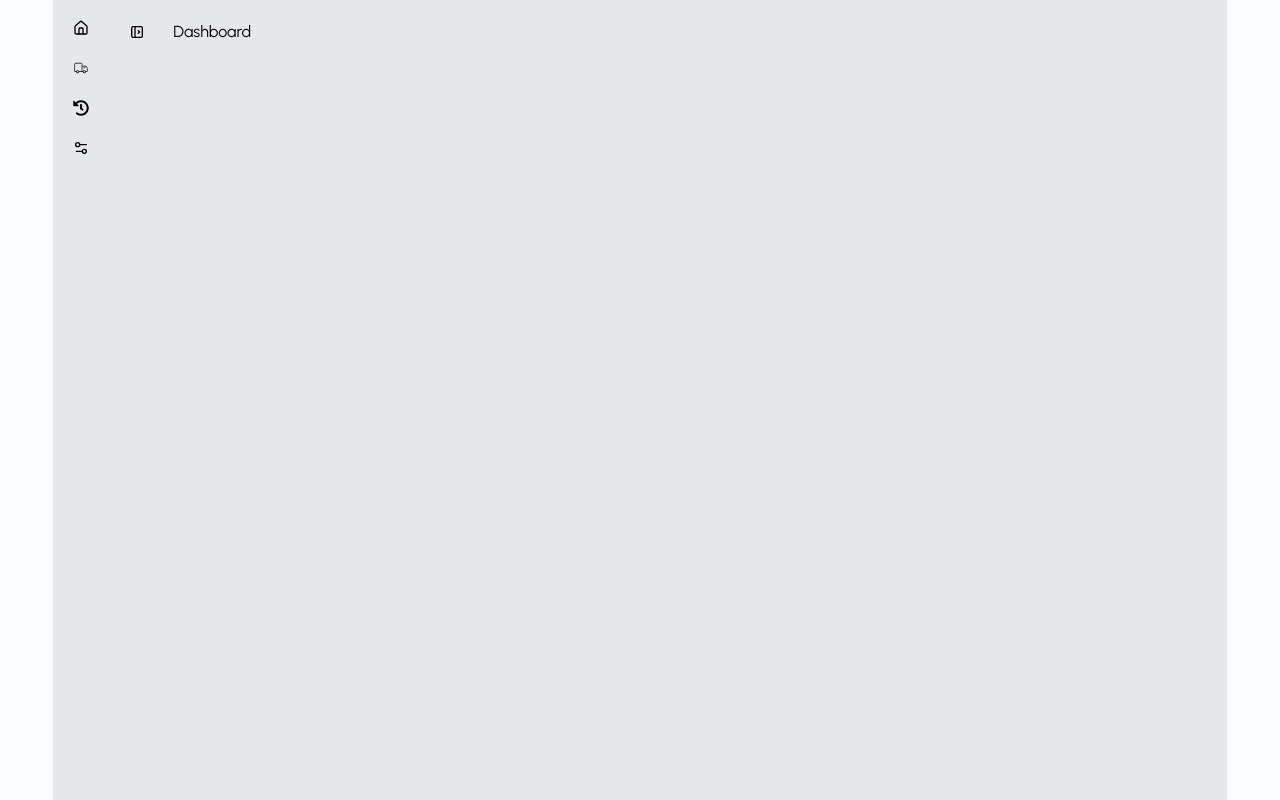
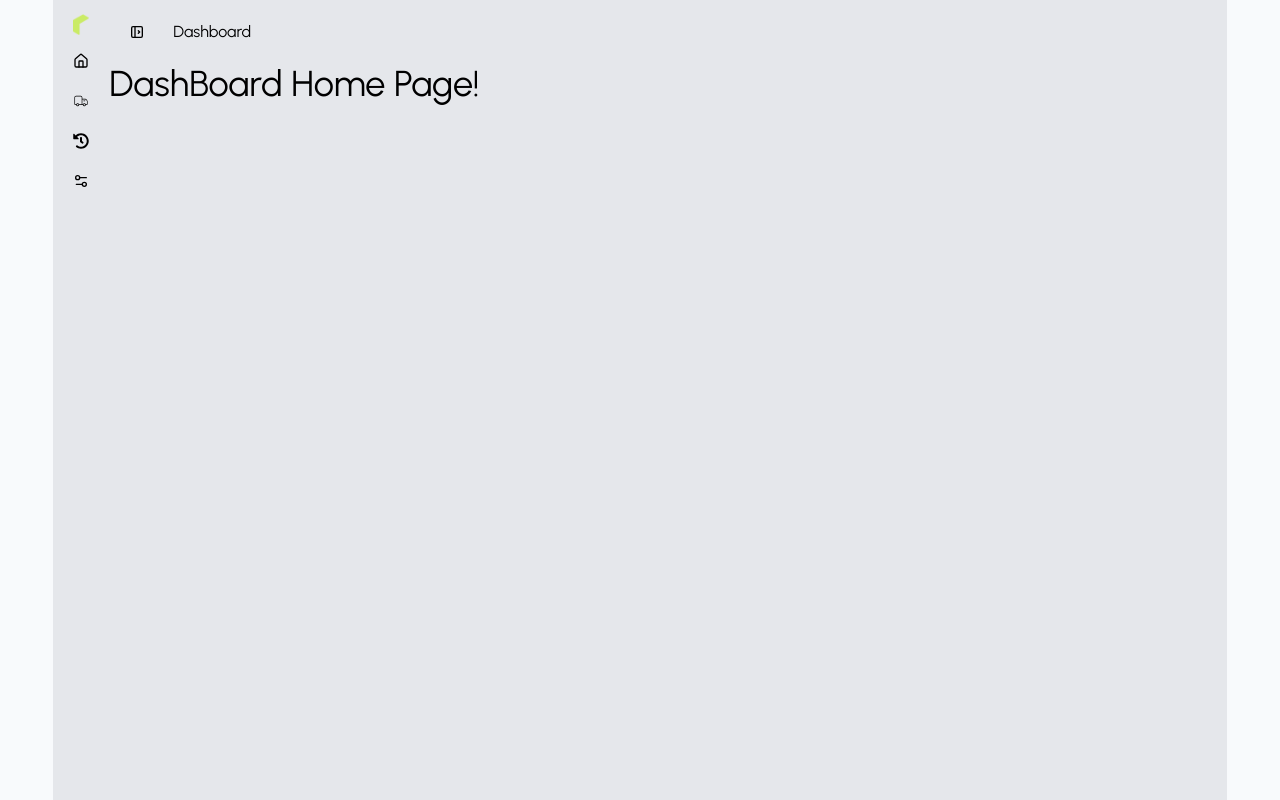
Before and after one commit to asik247/zap-shift-client-site, a React (Vite) app: page /dashboard in a window 1280 px wide. Built offline with nearby package versions, Linux system fonts and the light colour scheme; no server answers; sample sign-in values are in the browser's storage.

Commit message:
DashBoard Home create and dynamicly showing user home,rider home and admin home

```diff
--- a/src/Layouts/DashboardLayout.jsx
+++ b/src/Layouts/DashboardLayout.jsx
@@ -1,7 +1,7 @@
 import React from 'react';
 import { CiDeliveryTruck } from 'react-icons/ci';
 import { FaHistory, FaTasks, FaUsers } from 'react-icons/fa';
-// import { IoCarSportSharp } from 'react-icons/io5';
+import logo from '../assets/logo.png'
 import { RiEBikeFill, RiMotorbikeFill } from 'react-icons/ri';
 import { Link, Outlet } from 'react-router';
 import useRole from '../Hooks/useRole';
@@ -34,12 +34,18 @@ const DashboardLayout = () => {
                 <div className="flex min-h-full flex-col items-start bg-base-200 is-drawer-close:w-14 is-drawer-open:w-64">
                     {/* Sidebar content here */}
                     <ul className="menu w-full grow">
+                        {/* Main home click logo icon then go home page; */}
+                        <li>
+                            <Link to={'/'}>
+                                <img src={logo} alt="" />
+                            </Link>
+                        </li>
                         {/* List item */}
                         <li>
-                            <Link to={'/'} className="is-drawer-close:tooltip is-drawer-close:tooltip-right">
+                            <Link to={'/dashboard'} className="is-drawer-close:tooltip is-drawer-close:tooltip-right">
 
                                 <svg xmlns="http://www.w3.org/2000/svg" viewBox="0 0 24 24" strokeLinejoin="round" strokeLinecap="round" strokeWidth="2" fill="none" stroke="currentColor" className="my-1.5 inline-block size-4"><path d="M15 21v-8a1 1 0 0 0-1-1h-4a1 1 0 0 0-1 1v8"></path><path d="M3 10a2 2 0 0 1 .709-1.528l7-5.999a2 2 0 0 1 2.582 0l7 5.999A2 2 0 0 1 21 10v9a2 2 0 0 1-2 2H5a2 2 0 0 1-2-2z"></path></svg>
-                                <span className="is-drawer-close:hidden">Homepage</span>
+                                <span className="is-drawer-close:hidden">Home page</span>
                             </Link >
                         </li>
                         {/* MyPercels */}
--- /dev/null
+++ b/src/Pages/DashBoard/DashBoardHome/DashBoardAdminHome.jsx
@@ -0,0 +1,11 @@
+import React from 'react';
+
+const DashBoardAdminHome = () => {
+    return (
+        <div>
+            <h2 className="text-4xl">DashBoard Admin Page!</h2>
+        </div>
+    );
+};
+
+export default DashBoardAdminHome;
--- /dev/null
+++ b/src/Pages/DashBoard/DashBoardHome/DashBoardHome.jsx
@@ -0,0 +1,11 @@
+import React from 'react';
+
+const DashBoardHome = () => {
+    return (
+        <div>
+            <h2 className="text-4xl">DashBoard Home Page!</h2>
+        </div>
+    );
+};
+
+export default DashBoardHome;
--- a/src/Routers/Router.jsx
+++ b/src/Routers/Router.jsx
@@ -30,6 +30,7 @@ import AssignDeliverys from "../Pages/DashBoard/AssignDeliverys/AssignDeliverys"
 import RiderRoutes from "./RiderRoutes";
 import CompleteDeliveries from "../Pages/DashBoard/CompleteDeliveries/CompleteDeliveries";
 import ParcelTrack from "../Pages/ParcelTrack/ParcelTrack";
+import DashBoardHome from "../Pages/DashBoard/DashBoardHome/DashBoardHome";
 // import AdminRoutes from "./AdminRoutes";
 const router = createBrowserRouter([
     {
@@ -76,6 +77,10 @@ const router = createBrowserRouter([
         path: 'dashboard',
         element: <PrivateRoutes><DashboardLayout></DashboardLayout></PrivateRoutes>,
         children: [
+            {
+                index:true,
+                Component:DashBoardHome
+            },
             {
                 path: 'mypercels',
                 element: <PrivateRoutes><MyPercels></MyPercels></PrivateRoutes>
```
